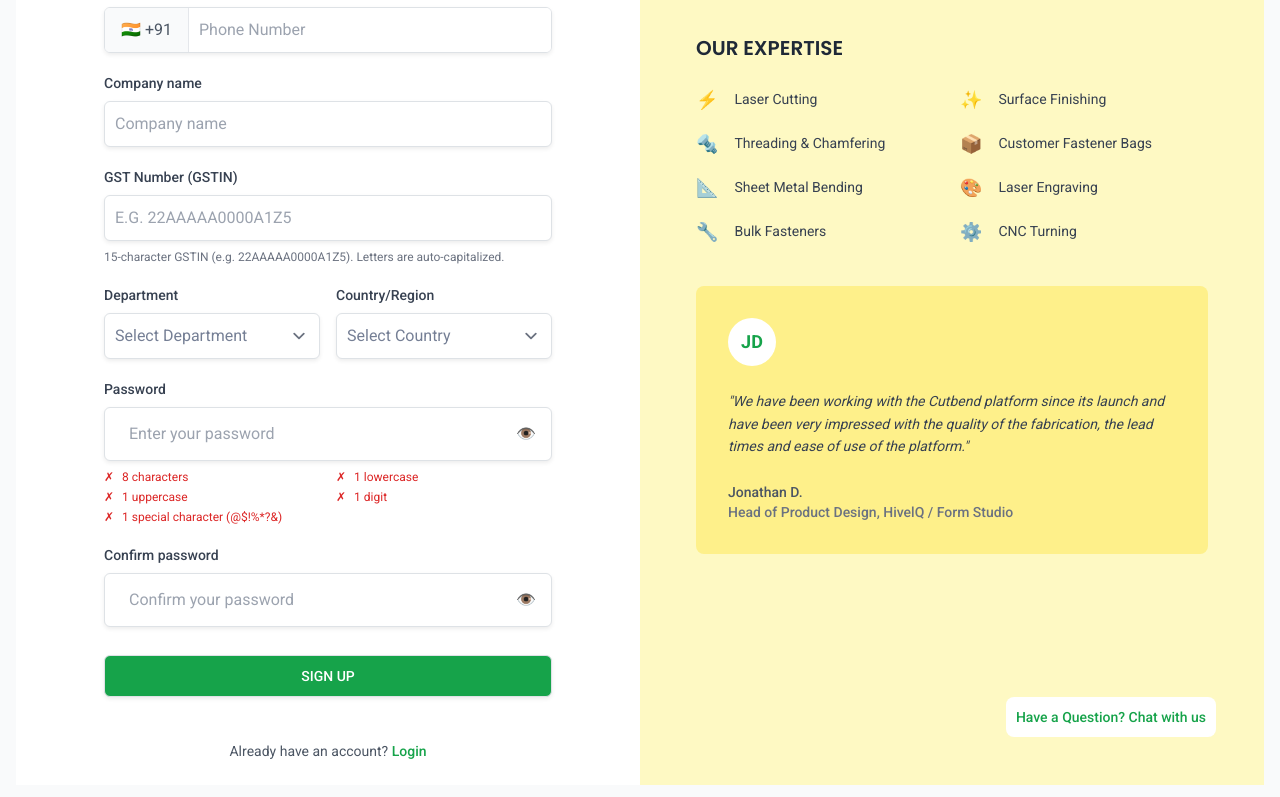
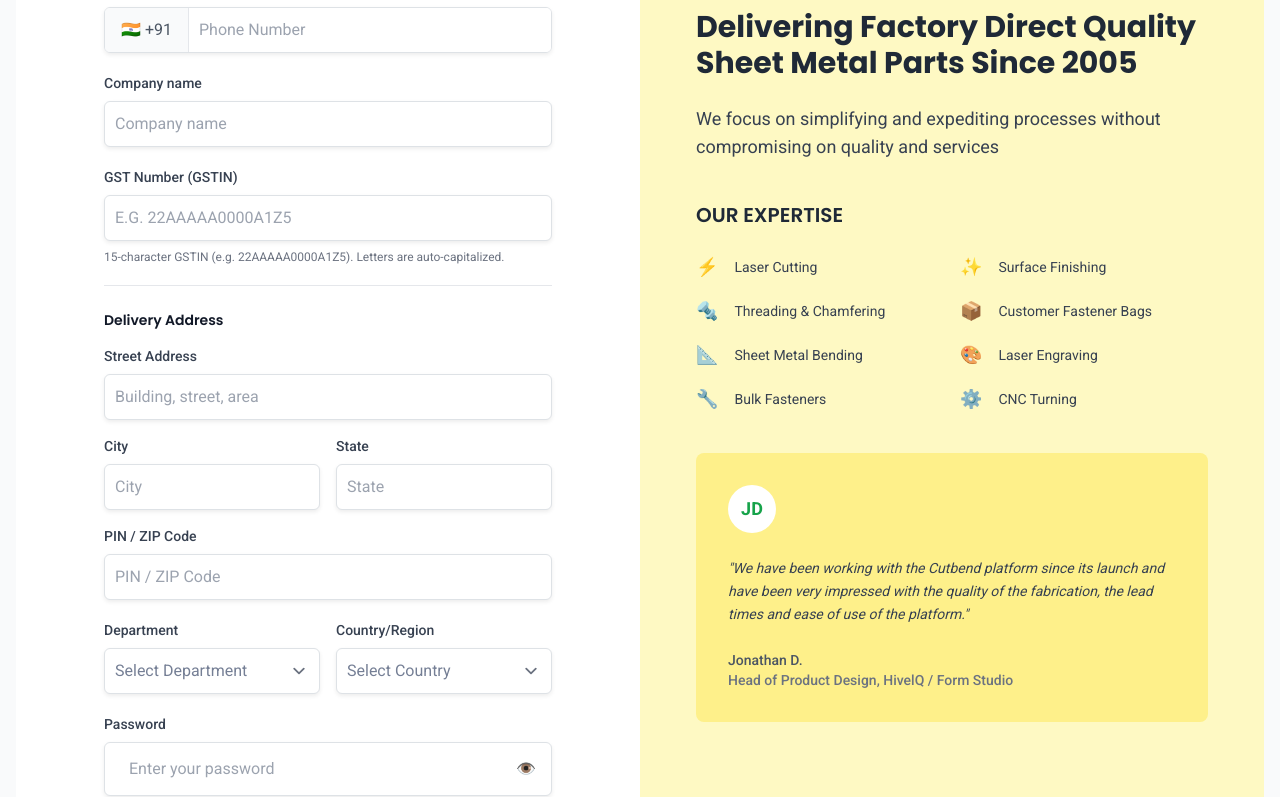
Before and after one commit to rishilaser/247-frontend, a React (Create React App) app: page /signup in a window 1280 px wide. Shown: the part 373-1170 px from the top of the page. Built offline with nearby package versions, Linux system fonts and the light colour scheme; the HTML template or start-up script is replaced by a standard one.

Commit message:
added delivery adreess in the sign up page

```diff
--- a/src/pages/auth/SignUp.js
+++ b/src/pages/auth/SignUp.js
@@ -19,7 +19,11 @@ const SignUp = () => {
     company: '',
     gst: '',
     department: '',
-    country: ''
+    country: '',
+    deliveryStreet: '',
+    deliveryCity: '',
+    deliveryState: '',
+    deliveryZipCode: ''
   });
   const [showPassword, setShowPassword] = useState(false);
   const [showConfirmPassword, setShowConfirmPassword] = useState(false);
@@ -41,7 +45,10 @@ const SignUp = () => {
     console.log('Form data:', formData);
 
     // Check if all required fields are filled
-    const requiredFields = ['firstName', 'lastName', 'email', 'password', 'phone', 'company', 'gst', 'department', 'country'];
+    const requiredFields = [
+      'firstName', 'lastName', 'email', 'password', 'phone', 'company', 'gst',
+      'department', 'country', 'deliveryStreet', 'deliveryCity', 'deliveryState', 'deliveryZipCode'
+    ];
     const missingFields = requiredFields.filter(field => !formData[field] || formData[field].trim() === '');
 
     if (missingFields.length > 0) {
@@ -97,10 +104,10 @@ const SignUp = () => {
         department: formData.department,
         country: formData.country,
         address: {
-          street: '',
-          city: '',
-          state: '',
-          zipCode: '',
+          street: formData.deliveryStreet.trim(),
+          city: formData.deliveryCity.trim(),
+          state: formData.deliveryState.trim(),
+          zipCode: formData.deliveryZipCode.trim(),
           country: formData.country
         }
       };
@@ -285,6 +292,75 @@ const SignUp = () => {
                     ? 'Invalid GSTIN. Use 15 characters: state code + PAN + entity + Z + checksum.'
                     : '15-character GSTIN (e.g. 22AAAAA0000A1Z5). Letters are auto-capitalized.'}
                 </p>
+              </div>
+
+              {/* Delivery Address */}
+              <div className="border-t border-gray-200 pt-4 sm:pt-5">
+                <h3 className="text-sm font-semibold text-gray-900 mb-3">Delivery Address</h3>
+                <div className="space-y-4">
+                  <div>
+                    <label htmlFor="deliveryStreet" className="block text-sm font-medium text-gray-700">
+                      Street Address
+                    </label>
+                    <input
+                      id="deliveryStreet"
+                      name="deliveryStreet"
+                      type="text"
+                      required
+                      className="mt-2 block w-full px-2.5 py-2.5 border border-gray-300 rounded-md shadow-sm placeholder-gray-400 focus:outline-none focus:ring-green-500 focus:border-green-500 text-base"
+                      placeholder="Building, street, area"
+                      value={formData.deliveryStreet}
+                      onChange={handleChange}
+                    />
+                  </div>
+                  <div className="grid grid-cols-1 sm:grid-cols-2 gap-3 sm:gap-4">
+                    <div>
+                      <label htmlFor="deliveryCity" className="block text-sm font-medium text-gray-700">
+                        City
+                      </label>
+                      <input
+                        id="deliveryCity"
+                        name="deliveryCity"
+                        type="text"
+                        required
+                        className="mt-2 block w-full px-2.5 py-2.5 border border-gray-300 rounded-md shadow-sm placeholder-gray-400 focus:outline-none focus:ring-green-500 focus:border-green-500 text-base"
+                        placeholder="City"
+                        value={formData.deliveryCity}
+                        onChange={handleChange}
+                      />
+                    </div>
+                    <div>
+                      <label htmlFor="deliveryState" className="block text-sm font-medium text-gray-700">
+                        State
+                      </label>
+                      <input
+                        id="deliveryState"
+                        name="deliveryState"
+                        type="text"
+                        required
+                        className="mt-2 block w-full px-2.5 py-2.5 border border-gray-300 rounded-md shadow-sm placeholder-gray-400 focus:outline-none focus:ring-green-500 focus:border-green-500 text-base"
+                        placeholder="State"
+                        value={formData.deliveryState}
+                        onChange={handleChange}
+                      />
+                    </div>
+                  </div>
+                  <div>
+                    <label htmlFor="deliveryZipCode" className="block text-sm font-medium text-gray-700">
+                      PIN / ZIP Code
+                    </label>
+                    <input
+                      id="deliveryZipCode"
+                      name="deliveryZipCode"
+                      type="text"
+                      required
+                      className="mt-2 block w-full px-2.5 py-2.5 border border-gray-300 rounded-md shadow-sm placeholder-gray-400 focus:outline-none focus:ring-green-500 focus:border-green-500 text-base"
+                      placeholder="PIN / ZIP Code"
+                      value={formData.deliveryZipCode}
+                      onChange={handleChange}
+                    />
+                  </div>
+                </div>
               </div>
 
               {/* Department and Country */}
--- a/src/pages/inquiry/InquiryDetail.js
+++ b/src/pages/inquiry/InquiryDetail.js
@@ -13,6 +13,35 @@ import QuotationPdfModal from '../../components/QuotationPdfModal';
 import { useAuth } from '../../contexts/AuthContext';
 import { useQuotation } from '../../contexts/QuotationContext';
 import axios from 'axios';
+
+const isEmptyAddress = (addr) => {
+  if (!addr) return true;
+  const street = (addr.street || '').trim();
+  return !street || street === 'N/A' || street === 'Not provided';
+};
+
+const resolveDeliveryAddress = (inquiryDelivery, customer) => {
+  if (!isEmptyAddress(inquiryDelivery)) {
+    return inquiryDelivery;
+  }
+  const userAddr = customer?.address;
+  if (userAddr && typeof userAddr === 'object' && !isEmptyAddress(userAddr)) {
+    return {
+      street: userAddr.street || '',
+      city: userAddr.city || '',
+      state: userAddr.state || '',
+      zipCode: userAddr.zipCode || '',
+      country: userAddr.country || customer?.country || ''
+    };
+  }
+  return {
+    street: 'N/A',
+    city: 'N/A',
+    state: 'N/A',
+    zipCode: 'N/A',
+    country: customer?.country || 'N/A'
+  };
+};
 
 const InquiryDetail = () => {
   const { id } = useParams();
@@ -282,11 +311,7 @@ const InquiryDetail = () => {
             email: inquiryData.customer.email || 'N/A',
             phone: inquiryData.customer.phoneNumber || inquiryData.customer.phone || 'N/A'
           },
-          deliveryAddress: inquiryData.deliveryAddress || {
-            street: 'N/A',
-            city: 'N/A',
-            country: 'N/A'
-          },
+          deliveryAddress: resolveDeliveryAddress(inquiryData.deliveryAddress, inquiryData.customer),
           specifications: inquiryData.parts || [],
           files: inquiryData.files || [],
           specialInstructions: inquiryData.specialInstructions || 'No special instructions',
@@ -1627,15 +1652,23 @@ const InquiryDetail = () => {
               <div className="bg-white shadow rounded-lg p-6">
                 <h3 className="text-lg font-medium text-gray-900 mb-4">Delivery Address</h3>
                 <div className="space-y-2">
-                  <div className="flex items-center">
-                    <svg className="w-5 h-5 text-gray-400 mr-3" fill="none" stroke="currentColor" viewBox="0 0 24 24">
+                  <div className="flex items-start">
+                    <svg className="w-5 h-5 text-gray-400 mr-3 mt-0.5 shrink-0" fill="none" stroke="currentColor" viewBox="0 0 24 24">
                       <path strokeLinecap="round" strokeLinejoin="round" strokeWidth={2} d="M17.657 16.657L13.414 20.9a1.998 1.998 0 01-2.827 0l-4.244-4.243a8 8 0 1111.314 0z" />
                       <path strokeLinecap="round" strokeLinejoin="round" strokeWidth={2} d="M15 11a3 3 0 11-6 0 3 3 0 016 0z" />
                     </svg>
-                    <span className="text-sm text-gray-900">{inquiry.deliveryAddress.street}</span>
+                    <div className="text-sm text-gray-900 space-y-1">
+                      <p>{inquiry.deliveryAddress.street}</p>
+                      <p className="text-gray-700">
+                        {[inquiry.deliveryAddress.city, inquiry.deliveryAddress.state, inquiry.deliveryAddress.zipCode]
+                          .filter((part) => part && part !== 'N/A')
+                          .join(', ')}
+                      </p>
+                      {inquiry.deliveryAddress.country && inquiry.deliveryAddress.country !== 'N/A' && (
+                        <p className="text-gray-700">{inquiry.deliveryAddress.country}</p>
+                      )}
+                    </div>
                   </div>
-                  <p className="text-sm text-gray-700 ml-8">{inquiry.deliveryAddress.city}</p>
-                  <p className="text-sm text-gray-700 ml-8">{inquiry.deliveryAddress.country}</p>
                 </div>
               </div>
 
```
Also changed, not shown: 1 other file (tests, documents, lock files or other folders).
